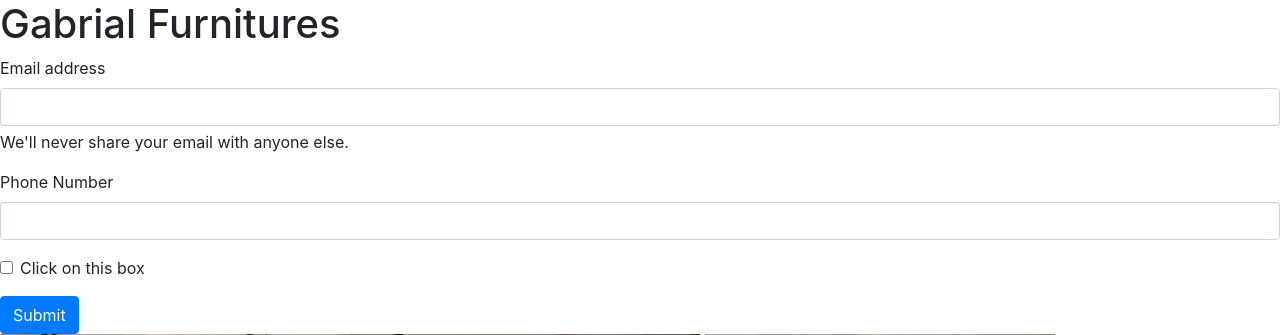
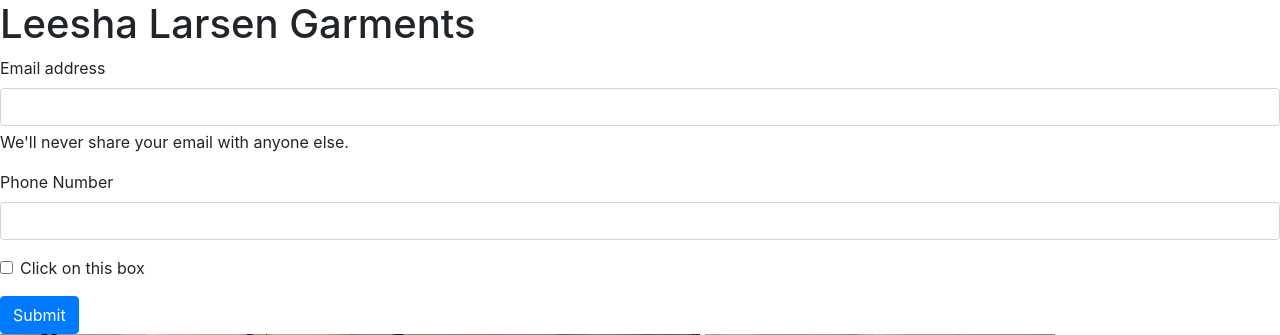
Before and after one commit to LarsenMathias/textutils, a Django app: page /LeeshaLarsenGarments in a window 1280 px wide. Shown: the part 112-447 px from the top of the page. Run offline with Django 3.2, Linux system fonts and the light colour scheme; some libraries are stand-ins or nearby versions.

Commit message:
Update LeeshaLarsenGarments.html

```diff
--- a/templates/LeeshaLarsenGarments.html
+++ b/templates/LeeshaLarsenGarments.html
@@ -58,7 +58,7 @@
   </div>
 </nav>
 
-<h1>Gabrial Furnitures</h1>
+<h1>Leesha Larsen Garments</h1>
 <form>
   <div class="mb-3">
     <label for="exampleInputEmail1" class="form-label">Email address</label>
```
